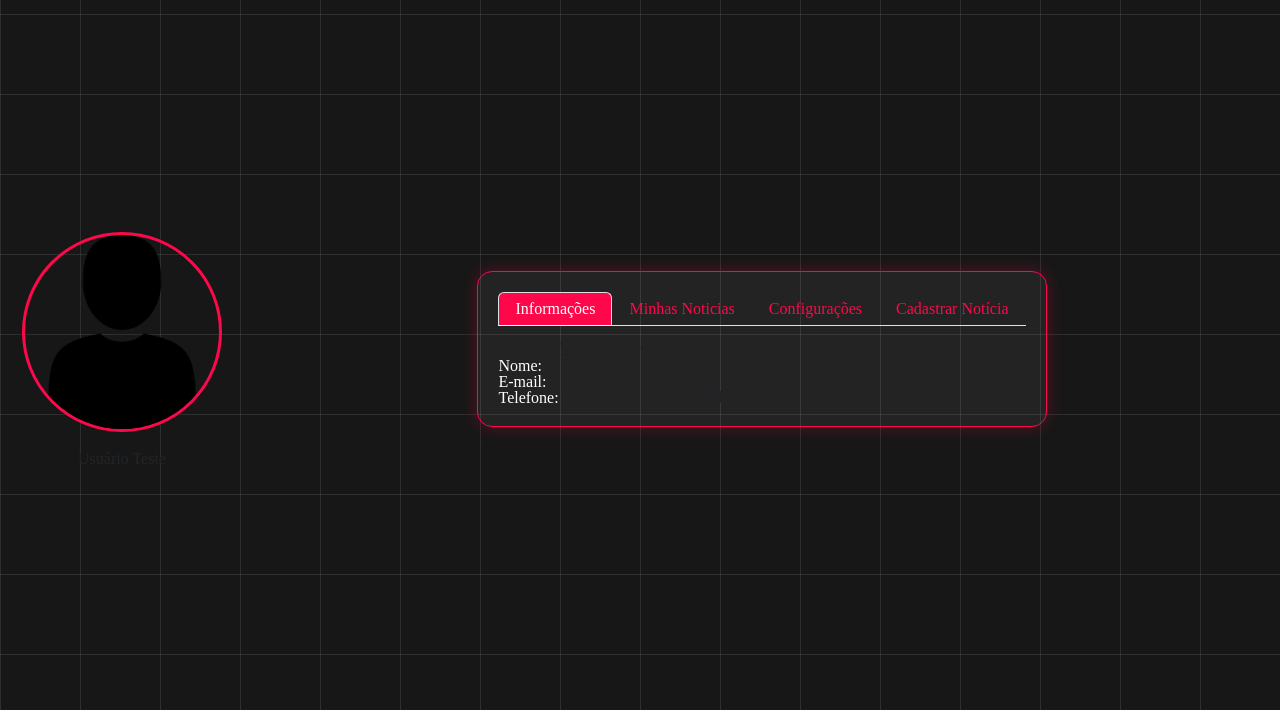
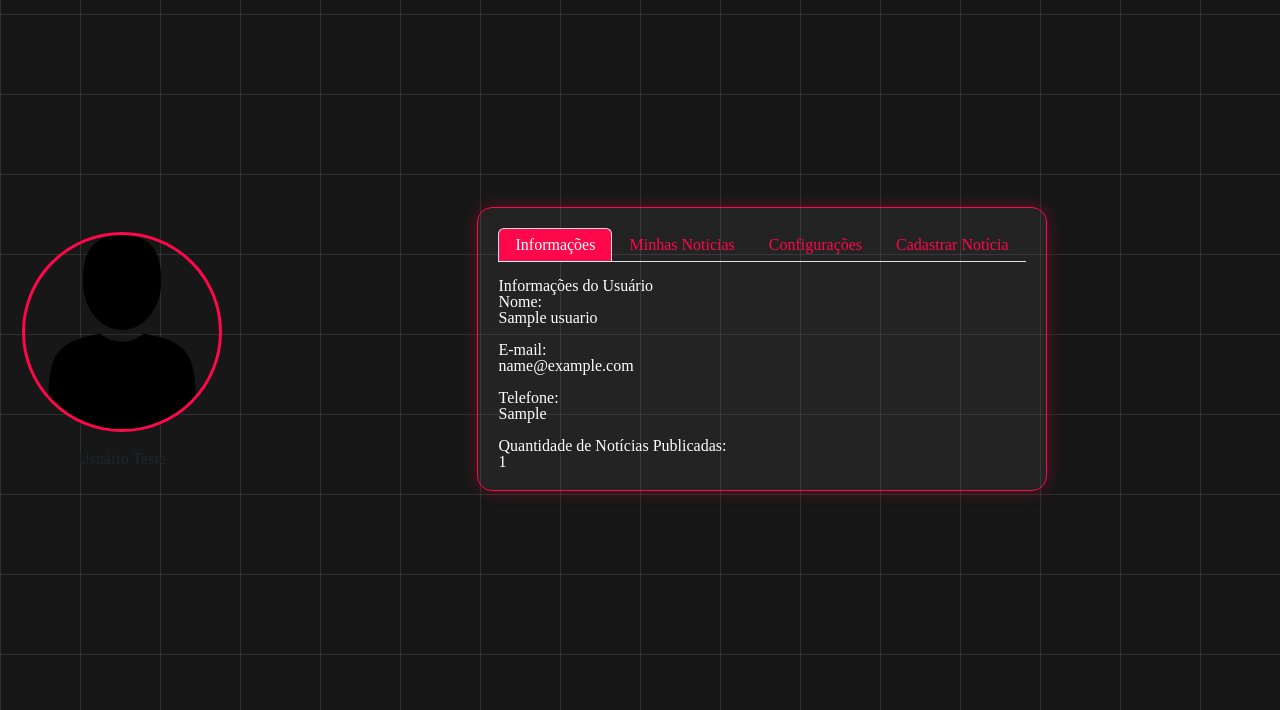
Before and after one commit to jairsrib/projetoFinal, a PHP site: page /painel_usuario.php in a window 1280 px wide. Shown: the part 226-936 px from the top of the page. Run offline with PHP 8.4, Linux system fonts and the light colour scheme; the visitor is signed in with stand-in values (Sample User, id 1); tables that the repository leaves empty or names only in its code hold one stand-in row (values such as "Sample post").

Commit message:
painel usuario

```diff
--- a/login.php
+++ b/login.php
@@ -11,7 +11,7 @@ if ($_SERVER['REQUEST_METHOD'] == 'POST') {
     $senha = $_POST['senha'];
     if ($dados_usuario = $usuario->login($email, $senha)) {
       $_SESSION['usuario_id'] = $dados_usuario['id'];
-      header('Location: index.php'); // Redireciona para a pagina de testes no momento
+      header('Location: portal.php'); // Redireciona para a pagina de testes no momento
       // header('Location: dashboard.php'); // Redireciona para o dashboard
       exit();
     } else {
--- a/painel_usuario.php
+++ b/painel_usuario.php
@@ -1,5 +1,32 @@
+<?php
+session_start();
+include_once './config/config.php';
+include_once './classes/Usuario.php';
+if (!isset($_SESSION['usuario_id'])) {
+  exit();
+}
+$usuario = new Usuario($db);
+if (isset($_GET['deletar'])) {
+  $id = $_GET['deletar'];
+
+  $usuario->deletar($id);
+  exit();
+}
+$dados_usuario = $usuario->lerPorId($_SESSION['usuario_id']);
+$nome_usuario = $dados_usuario['nome'];
+$dados = $usuario->ler();
+?>
+<?php
+// Conexão com o banco
+$conn = new mysqli("localhost", "root", "", "projeto_final");
+
+if ($conn->connect_error) {
+  die("Falha na conexão: " . $conn->connect_error);
+}
+?>
 <!DOCTYPE html>
 <html lang="pt-br">
+
 <head>
   <meta charset="UTF-8">
   <title>Painel de Usuário</title>
@@ -10,8 +37,9 @@
   <link rel="stylesheet" href="assets/painel_usuario.css">
 
 </head>
+
 <body>
-<?php include_once './header.php'?>
+  <?php include_once './header.php' ?>
   <div class="container-fluid d-flex align-items-center" style="min-height: 100vh;">
     <div class="d-flex flex-column align-items-center me-4" style="min-width: 220px;">
       <input type="file" id="profileInput" accept="image/*" style="display: none;">
@@ -24,24 +52,43 @@
     <div class="container">
       <div class="card card-custom">
         <ul class="nav nav-tabs" id="userTab" role="tablist">
-        <li class="nav-item"><button class="nav-link active" data-bs-toggle="tab" data-bs-target="#info">Informações</button></li>
-        <li class="nav-item"><button class="nav-link" data-bs-toggle="tab" data-bs-target="#Noticias">Minhas Noticias</button></li>
-        <li class="nav-item"><button class="nav-link" data-bs-toggle="tab" data-bs-target="#config">Configurações</button></li>
-        <li class="nav-item"><button class="nav-link" data-bs-toggle="tab" data-bs-target="#noticia">Cadastrar Notícia</button></li>
+          <li class="nav-item"><button class="nav-link active" data-bs-toggle="tab"
+              data-bs-target="#info">Informações</button></li>
+          <li class="nav-item"><button class="nav-link" data-bs-toggle="tab" data-bs-target="#Noticias">Minhas
+              Noticias</button></li>
+          <li class="nav-item"><button class="nav-link" data-bs-toggle="tab"
+              data-bs-target="#config">Configurações</button></li>
+          <li class="nav-item"><button class="nav-link" data-bs-toggle="tab" data-bs-target="#noticia">Cadastrar
+              Notícia</button></li>
         </ul>
 
         <div class="tab-content mt-3">
           <div class="tab-pane fade show active" id="info">
-          <h4>Informações do Usuário</h4>
-          <label for="" style="color: white;">Nome:</label><br>
+            <h4 style="color: white">Informações do Usuário</h4>
+
+            <label style="color: white;">Nome:</label><br>
+            <span style="color: white;"><?php echo htmlspecialchars($dados_usuario['nome']); ?></span><br><br>
+
             <label style="color: white;">E-mail:</label><br>
-          <label for="" style="color: white;">Telefone: </label>
-          <label>Quantida de Noticias Publicadas: </label>
+            <span style="color: white;"><?php echo htmlspecialchars($dados_usuario['email']); ?></span><br><br>
+
+            <label style="color: white;">Telefone:</label><br>
+            <span style="color: white;"><?php echo htmlspecialchars($dados_usuario['fone']); ?></span><br><br>
+
+            <label style="color: white;">Quantidade de Notícias Publicadas:</label><br>
+            <span style="color: white;">
+              <?php
+              $stmtNoticias = $db->prepare("SELECT COUNT(*) FROM noticias WHERE autor_id = :id");
+              $stmtNoticias->bindParam(':id', $_SESSION['usuario_id']);
+              $stmtNoticias->execute();
+              echo $stmtNoticias->fetchColumn();
+              ?>
+            </span>
           </div>
           <div class="tab-pane fade" id="Noticias">
-          <h4>Minhas Noticias</h4>
+            <h4 style="color: white">Minhas Noticias</h4>
             <button class="btn btn-outline-light mt-2" onclick="abrirModalEditar()">Editar Notícia</button>
-          <button class="btn btn-outline-light mt-2" >Excluir Noticia</button>
+            <button class="btn btn-outline-light mt-2">Excluir Noticia</button>
           </div>
           <div class="tab-pane fade" id="config">
             <h4>Configurações</h4>
@@ -80,7 +127,8 @@
             <label for="file" class="custum-file-upload">
               <div class="icon">
                 <svg viewBox="0 0 24 24" fill="white" xmlns="http://www.w3.org/2000/svg">
-                <path d="M10 1C9.7 1 9.5 1.1 9.3 1.3L3.3 7.3C3.1 7.5 3 7.7 3 8V20C3 21.7 4.3 23 6 23H7C7.6 23 8 22.6 8 22C8 21.4 7.6 21 7 21H6C5.4 21 5 20.6 5 20V9H10C10.6 9 11 8.6 11 8V3H18C18.6 3 19 3.4 19 4V9C19 9.6 19.4 10 20 10C20.6 10 21 9.6 21 9V4C21 2.3 19.7 1 18 1H10ZM9 7H6.4L9 4.4V7Z"/>
+                  <path
+                    d="M10 1C9.7 1 9.5 1.1 9.3 1.3L3.3 7.3C3.1 7.5 3 7.7 3 8V20C3 21.7 4.3 23 6 23H7C7.6 23 8 22.6 8 22C8 21.4 7.6 21 7 21H6C5.4 21 5 20.6 5 20V9H10C10.6 9 11 8.6 11 8V3H18C18.6 3 19 3.4 19 4V9C19 9.6 19.4 10 20 10C20.6 10 21 9.6 21 9V4C21 2.3 19.7 1 18 1H10ZM9 7H6.4L9 4.4V7Z" />
                 </svg>
               </div>
               <div class="text"><span>inserir Imagem</span></div>
@@ -122,7 +170,8 @@
             <label for="file" class="custum-file-upload">
               <div class="icon">
                 <svg viewBox="0 0 24 24" fill="white" xmlns="http://www.w3.org/2000/svg">
-                <path d="M10 1C9.7 1 9.5 1.1 9.3 1.3L3.3 7.3C3.1 7.5 3 7.7 3 8V20C3 21.7 4.3 23 6 23H7C7.6 23 8 22.6 8 22C8 21.4 7.6 21 7 21H6C5.4 21 5 20.6 5 20V9H10C10.6 9 11 8.6 11 8V3H18C18.6 3 19 3.4 19 4V9C19 9.6 19.4 10 20 10C20.6 10 21 9.6 21 9V4C21 2.3 19.7 1 18 1H10ZM9 7H6.4L9 4.4V7Z"/>
+                  <path
+                    d="M10 1C9.7 1 9.5 1.1 9.3 1.3L3.3 7.3C3.1 7.5 3 7.7 3 8V20C3 21.7 4.3 23 6 23H7C7.6 23 8 22.6 8 22C8 21.4 7.6 21 7 21H6C5.4 21 5 20.6 5 20V9H10C10.6 9 11 8.6 11 8V3H18C18.6 3 19 3.4 19 4V9C19 9.6 19.4 10 20 10C20.6 10 21 9.6 21 9V4C21 2.3 19.7 1 18 1H10ZM9 7H6.4L9 4.4V7Z" />
                 </svg>
               </div>
               <div class="text"><span>inserir Imagem</span></div>
@@ -137,6 +186,7 @@
 
   <script src="https://cdn.jsdelivr.net/npm/bootstrap@5.3.0/dist/js/bootstrap.bundle.min.js"></script>
   <script src="assets/js/painel_usuario.js"></script>
-<?php include_once './footer.php'?>
+  <?php include_once './footer.php' ?>
 </body>
+
 </html>
```
Also changed, not shown: portal.php (renamed from index.php). Lines whose indentation alone changed are shown as unchanged.
